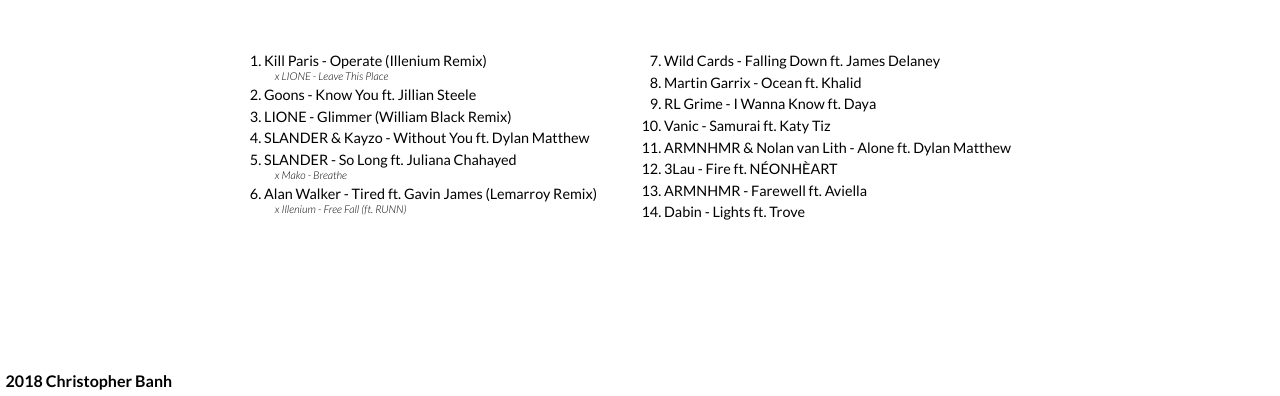
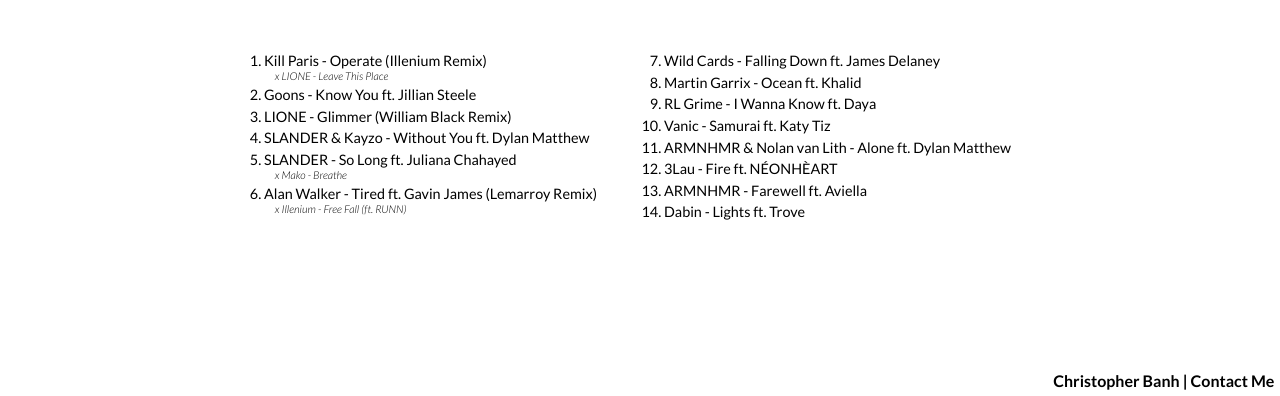
Before and after one commit to chrisngobanh/chrisngobanh.github.io, a plain HTML site: page crossroads.html in a window 1280 px wide. Shown: the part 404-800 px from the top of the page. Drawn offline with Linux system fonts and the light colour scheme.

Commit message:
Adds contact

```diff
--- a/crossroads-styles.css
+++ b/crossroads-styles.css
@@ -18,12 +18,12 @@ header {
   margin: 0;
 }
 
-.title > a {
+a {
   color: black;
   text-decoration: none;
 }
 
-.title > a:hover {
+a:hover {
   text-decoration: underline;
 }
 
@@ -90,4 +90,5 @@ span.smol {
 footer {
   padding: 0.35em;
   font-weight: 800;
+  text-align: right;
 }
--- a/crossroads.html
+++ b/crossroads.html
@@ -61,7 +61,9 @@
     </div>
 
     <footer>
-      <div>2018 Christopher Banh</div>
+      <span>Christopher Banh | </span>
+      <a href="mailto:chris@chrisbanh.com">Contact Me</a>
+
     </footer>
   </body>
 </html>
```
